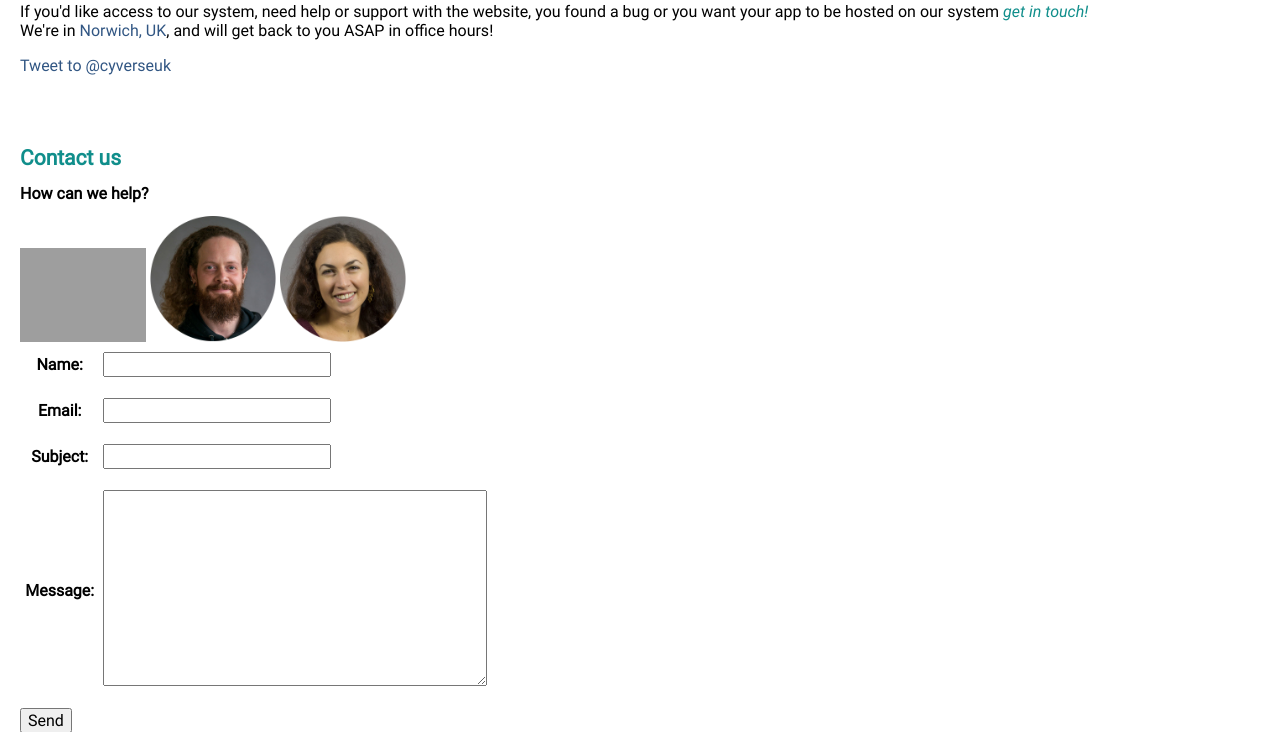
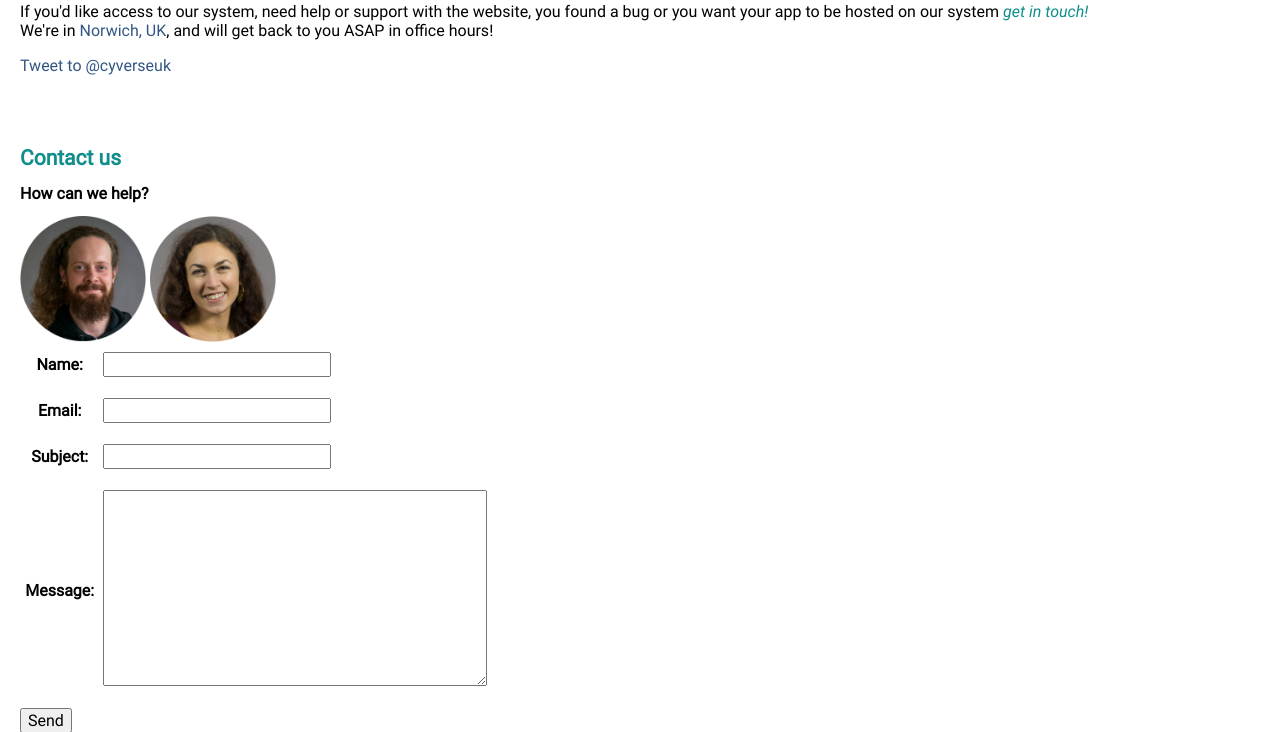
Before and after one commit to cyverseuk/cyverse_website, a Django app: page /contact/ in a window 1280 px wide. Shown: the part 221-953 px from the top of the page. Run offline with Django 3.2, Linux system fonts and the light colour scheme; parts of the project's set-up code (start-up, migrations or seed data) failed here and were passed over; some libraries are stand-ins or nearby versions; grey boxes are pictures that could not be loaded.

Commit message:
deleted anne s image reference too

```diff
--- a/japps/templates/japps/contact.html
+++ b/japps/templates/japps/contact.html
@@ -35,7 +35,6 @@ return t;
 </br></br></br></br>
   <h1 style="font-size:21px; color:#108E8B">Contact us</h1>
   <h2>How can we help?</h2>
-  <img class="team_pic" img src="{% static 'japps/images/annemarie-eckes-circle.png' %}" alt="[IMAGE: Annemarie]" style="max-width: 10%"/>
   <img class="team_pic" img src="{% static 'japps/images/rob-davey-circle.png' %}" alt="[IMAGE: Rob]" style="max-width: 10%"/>
   <img class="team_pic" img src="{% static 'japps/images/alice-minotto-circle.png' %}" alt="[IMAGE: Alice]" style="max-width: 10%"/>
   <form action="" method="post">
```
